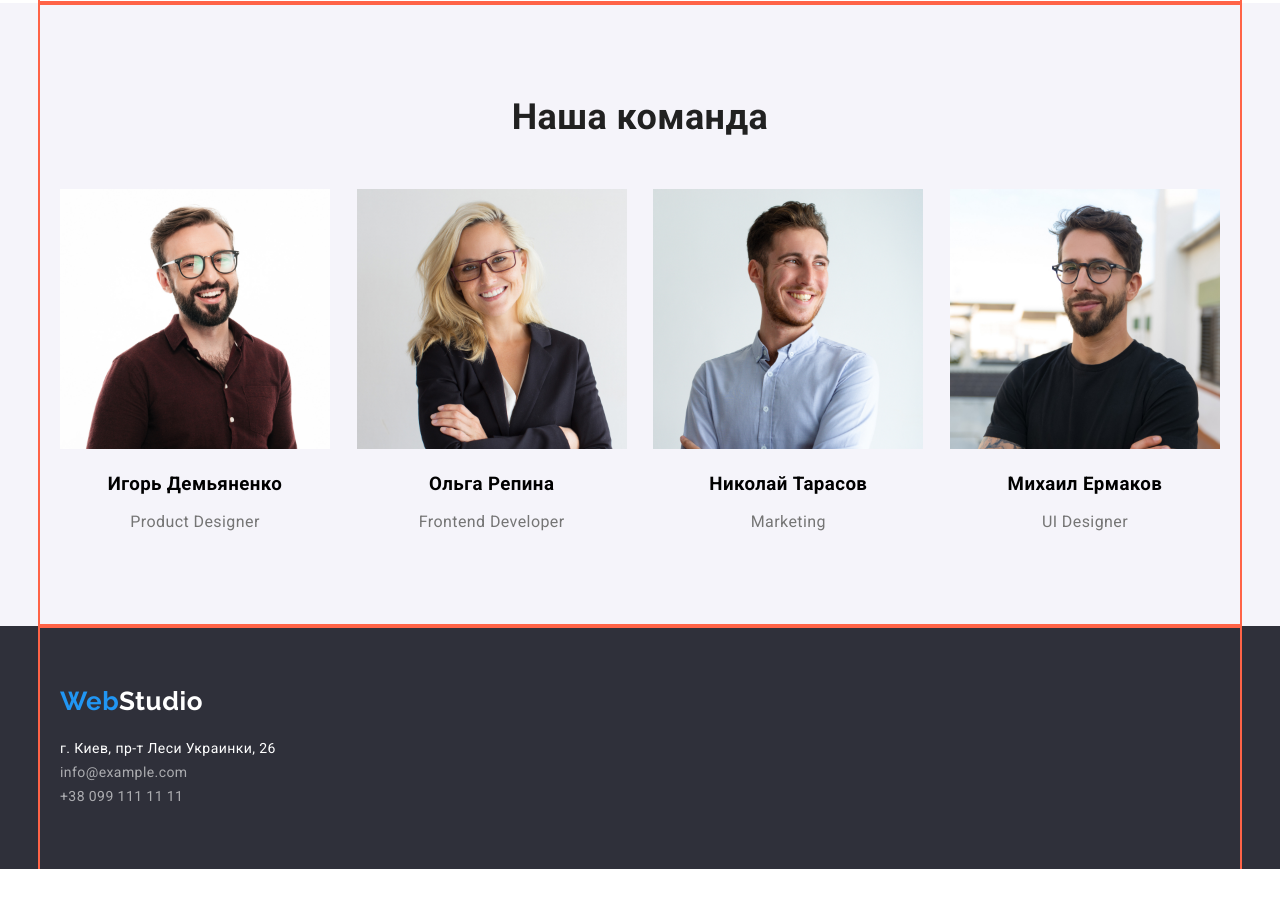
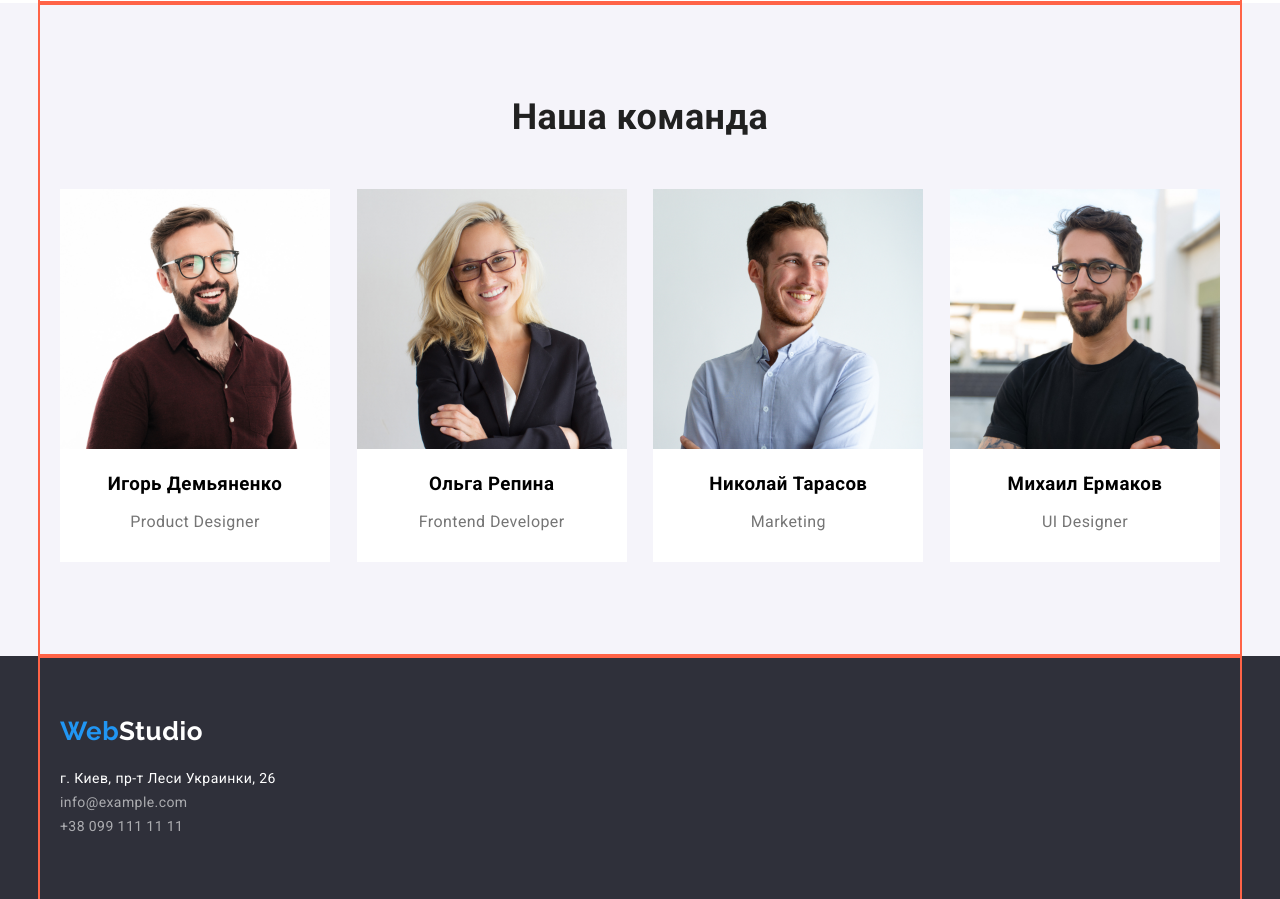
Before and after one commit to AnetM/goit-markup-hw-03, a plain HTML site: page index.html in a window 1280 px wide. Shown: the part 1756-2655 px from the top of the page. Before the commit the page ends 2625 px from the top, so only its background shows below. Drawn offline with nearby package versions, Linux system fonts and the light colour scheme.

Commit message:
employee box edited

```diff
--- a/css/styles.css
+++ b/css/styles.css
@@ -241,8 +241,13 @@ h2 {
   color: var(--primary-text-color);
   font-weight: 400;
 
-  margin-bottom: 0;
-  padding-bottom: 94px;
+  margin-bottom: 30px;
+}
+
+.employee.box {
+  background-color: #ffffff;
+
+  margin-bottom: 94px;
 }
 
 /* Button */
--- a/index.html
+++ b/index.html
@@ -110,22 +110,22 @@
         <div class="container">
           <h2 class="section-title">Наша команда</h2>
           <ul class="employees-list">
-            <li>
+            <li class="employee box">
               <img src="./img/igor.jpg" alt="" width="270" />
               <h3>Игорь Демьяненко</h3>
               <p class="text">Product Designer</p>
             </li>
-            <li>
+            <li class="employee box">
               <img src="./img/img(1).jpg" alt="" width="270" />
               <h3>Ольга Репина</h3>
               <p class="text">Frontend Developer</p>
             </li>
-            <li>
+            <li class="employee box">
               <img src="./img/img(2).jpg" alt="" width="270" />
               <h3>Николай Тарасов</h3>
               <p class="text">Marketing</p>
             </li>
-            <li>
+            <li class="employee box">
               <img src="./img/img(3).jpg" alt="" width="270" />
               <h3>Михаил Ермаков</h3>
               <p class="text">UI Designer</p>
```
